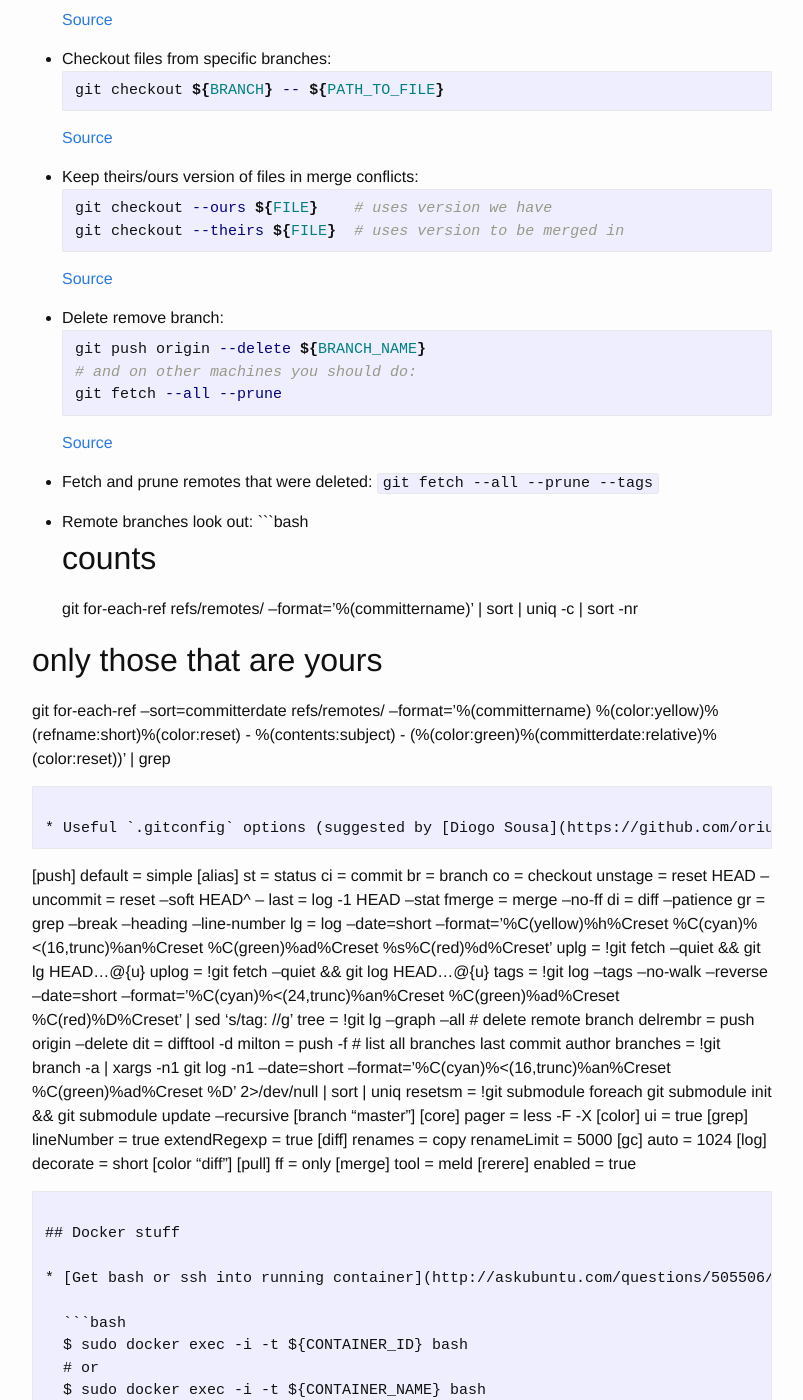
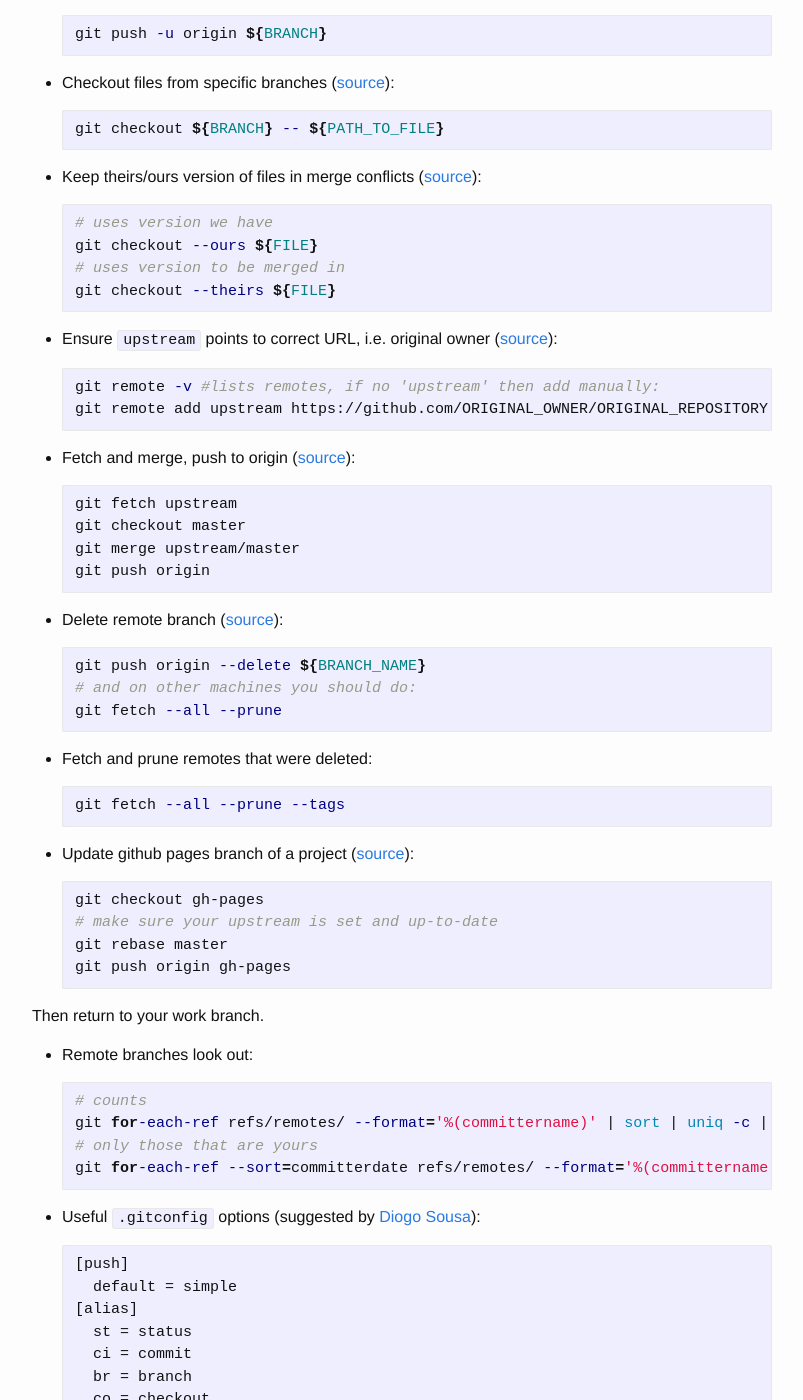
Before and after one commit to fmilitao/fmilitao.github.io, a Jekyll site: the page built from notes.md, in a window 1280 px wide and 1400 px high, scrolled down 1041 px. Shown: the whole window, without its empty margins (238-1041 px from the left). Built offline with Jekyll 4.4.1, drawn with Linux system fonts in a browser that asks for light colours; our own code applies the rules of GitHub Pages for plain Markdown files; some of the changed text lies outside the part shown.

Commit message:
Fix NOTES.md style

````diff
--- a/_includes/header.html
+++ b/_includes/header.html
@@ -1,5 +1,5 @@
 <header class="site-header">
   <div class="wrapper">
-    <h1 class="site-title" href="{{ site.baseurl }}/">{{ site.title }}</h1>
+    <h1 class="site-title" href="{{ site.baseurl }}/">{% if page.minititle %}{{ page.minititle }}{% else %}{{ site.title }}{% endif %}</h1>
   </div>
 </header>
--- a/notes.md
+++ b/notes.md
@@ -1,135 +1,179 @@
+---
+layout: default
+minititle: Notes
+---
 
-**CAUTION** This page is not formatted properly. These are just some random notes...
+1. [Git](#git)
+2. [Docker](#docker)
+3. [Generating HTML from Github flavored Markdown](#generating-html-from-github-flavored-markdown)
+4. [Bash](#bash)
+5. [AFS on MacOS](#afs-on-macos)
+6. [Other](#other)
 
-# Random Notes
 
-Stuff I need to write down before I forget how to use, or to not have to search for it again...
-
-## Git stuff
+# Git
 
 These generally work best if you have already set [your custom editor](http://stackoverflow.com/questions/2596805/how-do-i-make-git-use-the-editor-of-my-choice-for-commits).
 
-* Edit last commit message:
+* Edit last commit message ([source](http://stackoverflow.com/questions/179123/edit-an-incorrect-commit-message-in-git)):
 
   ```bash
   git commit --amend
   ```
-  [Source](http://stackoverflow.com/questions/179123/edit-an-incorrect-commit-message-in-git)
 
-* Edit last N commits or even squash them together:
+* Edit last N commits or even squash them together ([source](http://stackoverflow.com/questions/5189560/squash-my-last-x-commits-together-using-git)):
+
   ```bash
-  git rebase -i ${COMMIT_ID}    #for where COMMIT_ID is the parent of the last commit to edit.
-  git rebase -i HEAD~5    #for previous 5 commits.
+  # for where COMMIT_ID is the parent of the last commit to edit
+  git rebase -i ${COMMIT_ID}
+  # for previous 5 commits
+  git rebase -i HEAD~5
   ```
-  [Source](http://stackoverflow.com/questions/5189560/squash-my-last-x-commits-together-using-git)
 
   You can get the `${COMMIT_ID}` by looking at the `git log` (or `git log --graph` for easier way to see merges).
 
-* [Git stashing](https://git-scm.com/book/en/v1/Git-Tools-Stashing) to save changes, without committing, and checking other branches, etc.
+* [Git stashing](https://git-scm.com/book/en/v1/Git-Tools-Stashing) to save changes, without committing (and check other branches, etc.):
+
   ```bash
-  git stash     # to stash changes
-  ... #stuff you need to do on other branches, for instance
-  git stash pop # to apply last stashed change
+  # to stash changes
+  git stash
+  ... # stuff you need to do on other branches, for instance
+  # to apply last stashed change
+  git stash pop
   ```
 
-* Hard reset (i.e. **LOSING ALL LOCAL CHANGES** unless you stash them first) to fix diverged branch (specially if someone force pushed their changes...):
+* Hard reset (i.e. **LOSING ALL LOCAL CHANGES** unless you stash them first) to fix diverged branch. Specially useful if someone force pushed their changes. ([source](http://stackoverflow.com/questions/2452226/master-branch-and-origin-master-have-diverged-how-to-undiverge-branches), [source](http://stackoverflow.com/questions/4157189/git-pull-while-ignoring-local-changes)):
+
   ```bash
   git reset --hard ${BRANCH}
   # if necessary:
   git pull
   ```
-  [Source](http://stackoverflow.com/questions/2452226/master-branch-and-origin-master-have-diverged-how-to-undiverge-branches), [Source](http://stackoverflow.com/questions/4157189/git-pull-while-ignoring-local-changes).
 
-* Pushing local branches to origin while also setting upstream:
+* Pushing local branches to origin while also setting upstream ([source](http://stackoverflow.com/questions/6089294/why-do-i-need-to-do-set-upstream-all-the-time)):
+
   ```bash
   git push -u origin ${BRANCH}
   ```
-  [Source](http://stackoverflow.com/questions/6089294/why-do-i-need-to-do-set-upstream-all-the-time)
 
-* Checkout files from specific branches:
+* Checkout files from specific branches ([source](http://nicolasgallagher.com/git-checkout-specific-files-from-another-branch/)):
+
   ```bash
   git checkout ${BRANCH} -- ${PATH_TO_FILE}
   ```
-  [Source](http://nicolasgallagher.com/git-checkout-specific-files-from-another-branch/)
 
-* Keep theirs/ours version of files in merge conflicts:
+* Keep theirs/ours version of files in merge conflicts ([source](http://gitready.com/advanced/2009/02/25/keep-either-file-in-merge-conflicts.html)):
+
   ```bash
-  git checkout --ours ${FILE}    # uses version we have
-  git checkout --theirs ${FILE}  # uses version to be merged in
+  # uses version we have
+  git checkout --ours ${FILE}
+  # uses version to be merged in
+  git checkout --theirs ${FILE}
   ```
-  [Source](http://gitready.com/advanced/2009/02/25/keep-either-file-in-merge-conflicts.html)
 
-* Delete remove branch:
+* Ensure `upstream` points to correct URL, i.e. original owner ([source](https://help.github.com/articles/configuring-a-remote-for-a-fork/)):
+
+  ```bash
+  git remote -v #lists remotes, if no 'upstream' then add manually:
+  git remote add upstream https://github.com/ORIGINAL_OWNER/ORIGINAL_REPOSITORY.git
+  ```
+
+* Fetch and merge, push to origin ([source](https://help.github.com/articles/syncing-a-fork/)):
+
+  ```bash
+  git fetch upstream
+  git checkout master
+  git merge upstream/master
+  git push origin
+  ```
+
+* Delete remote branch ([source](http://stackoverflow.com/questions/2003505/how-to-delete-a-git-branch-both-locally-and-remotely)):
+
   ```bash
   git push origin --delete ${BRANCH_NAME}
   # and on other machines you should do:
   git fetch --all --prune
   ```
-  [Source](http://stackoverflow.com/questions/2003505/how-to-delete-a-git-branch-both-locally-and-remotely)
 
-* Fetch and prune remotes that were deleted: `git fetch --all --prune --tags`
+* Fetch and prune remotes that were deleted:
+
+  ```bash
+  git fetch --all --prune --tags
+  ```
+
+* Update github pages branch of a project ([source](http://lea.verou.me/2011/10/easily-keep-gh-pages-in-sync-with-master/)):
+
+  ```bash
+  git checkout gh-pages
+  # make sure your upstream is set and up-to-date
+  git rebase master
+  git push origin gh-pages
+  ```
+
+Then return to your work branch.
 
 * Remote branches look out:
-```bash
-# counts
-git for-each-ref refs/remotes/ --format='%(committername)' | sort | uniq -c | sort -nr
 
-# only those that are yours
-git for-each-ref --sort=committerdate refs/remotes/ --format='%(committername) %(color:yellow)%(refname:short)%(color:reset) - %(contents:subject) -  (%(color:green)%(committerdate:relative)%(color:reset))' | grep <your name>
-```
+  ```bash
+  # counts
+  git for-each-ref refs/remotes/ --format='%(committername)' | sort | uniq -c | sort -nr
+  # only those that are yours
+  git for-each-ref --sort=committerdate refs/remotes/ --format='%(committername) %(color:yellow)%(refname:short)%(color:reset) - %(contents:subject) -  (%(color:green)%(committerdate:relative)%(color:reset))' | grep <your name>
+  ```
 
 * Useful `.gitconfig` options (suggested by [Diogo Sousa](https://github.com/orium)):
-```
-[push]
-	default = simple
-[alias]
-	st = status
-	ci = commit
-	br = branch
-	co = checkout
-	unstage = reset HEAD --
-	uncommit = reset --soft HEAD^ --
-	last = log -1 HEAD --stat
-	fmerge = merge --no-ff
-	di = diff --patience
-	gr = grep --break --heading --line-number
-	lg = log --date=short --format='%C(yellow)%h%Creset %C(cyan)%<(16,trunc)%an%Creset %C(green)%ad%Creset %s%C(red)%d%Creset'
-	uplg = !git fetch --quiet && git lg HEAD...@{u}
-	uplog = !git fetch --quiet && git log HEAD...@{u}
-	tags = !git log --tags --no-walk --reverse --date=short --format='%C(cyan)%<(24,trunc)%an%Creset %C(green)%ad%Creset %C(red)%D%Creset' | sed 's/tag: //g'
-	tree = !git lg --graph --all
-  # delete remote branch
-	delrembr = push origin --delete
-	dit = difftool -d
-	milton = push -f
-  # list all branches last commit author
-	branches = !git branch -a | xargs -n1 git log -n1 --date=short --format='%C(cyan)%<(16,trunc)%an%Creset %C(green)%ad%Creset %D' 2>/dev/null | sort | uniq
-	resetsm = !git submodule foreach git submodule init && git submodule update --recursive
-[branch "master"]
-[core]
-	pager = less -F -X
-[color]
-	ui = true
-[grep]
-	lineNumber = true
-	extendRegexp = true
-[diff]
-	renames = copy
-	renameLimit = 5000
-[gc]
-	auto = 1024
-[log]
-	decorate = short
-[color "diff"]
-[pull]
-	ff = only
-[merge]
-	tool = meld
-[rerere]
-	enabled = true
-```
 
-## Docker stuff
+  ```
+  [push]
+    default = simple
+  [alias]
+    st = status
+    ci = commit
+    br = branch
+    co = checkout
+    unstage = reset HEAD --
+    uncommit = reset --soft HEAD^ --
+    last = log -1 HEAD --stat
+    fmerge = merge --no-ff
+    di = diff --patience
+    gr = grep --break --heading --line-number
+    lg = log --date=short --format='%C(yellow)%h%Creset %C(cyan)%<(16,trunc)%an%Creset %C(green)%ad%Creset %s%C(red)%d%Creset'
+    uplg = !git fetch --quiet && git lg HEAD...@{u}
+    uplog = !git fetch --quiet && git log HEAD...@{u}
+    tags = !git log --tags --no-walk --reverse --date=short --format='%C(cyan)%<(24,trunc)%an%Creset %C(green)%ad%Creset %C(red)%D%Creset' | sed 's/tag: //g'
+    tree = !git lg --graph --all
+    # delete remote branch
+    delrembr = push origin --delete
+    dit = difftool -d
+    milton = push -f
+    # list all branches last commit author
+    branches = !git branch -a | xargs -n1 git log -n1 --date=short --format='%C(cyan)%<(16,trunc)%an%Creset %C(green)%ad%Creset %D' 2>/dev/null | sort | uniq
+    resetsm = !git submodule foreach git submodule init && git submodule update --recursive
+  [branch "master"]
+  [core]
+    pager = less -F -X
+  [color]
+    ui = true
+  [grep]
+    lineNumber = true
+    extendRegexp = true
+  [diff]
+    renames = copy
+    renameLimit = 5000
+  [gc]
+    auto = 1024
+  [log]
+    decorate = short
+  [color "diff"]
+  [pull]
+    ff = only
+  [merge]
+    tool = meld
+  [rerere]
+    enabled = true
+  ```
+
+# Docker
 
 * [Get bash or ssh into running container](http://askubuntu.com/questions/505506/how-to-get-bash-or-ssh-into-a-running-container-in-background-mode):
 
@@ -141,118 +185,95 @@ git for-each-ref --sort=committerdate refs/remotes/ --format='%(committername) %
 
 * Name the container using the `--name ${CONTAINER_NAME}` flag when running (auto-gen names are usually cool, though).
 
-* Get a running container's ip address:
+* Get a running container's ip address ([source](http://stackoverflow.com/questions/17157721/getting-a-docker-containers-ip-address-from-the-host)):
+
   ```bash
   docker inspect --format '{{ .NetworkSettings.IPAddress }}' ${CONTAINER_ID}
   ```
-  [Source](http://stackoverflow.com/questions/17157721/getting-a-docker-containers-ip-address-from-the-host)
 
 * [Docker cheat sheet](https://github.com/wsargent/docker-cheat-sheet).
 
-## Generate this page
+# Generating HTML from Github flavored Markdown
 
-1. For listening to changes (launches local http server, auto-refreshes on MARKDOWN_FILE changes, opens browser):
+* For listening to changes (launches local http server, auto-refreshes on MARKDOWN_FILE changes, opens browser):
+
   ```bash
   grip --wide --title="Random Notes" --user-content -b ${MARKDOWN_FILE}
   ```
 
-2. For generating standalone html file:
+* For generating standalone html file:
+
   ```bash
   grip --wide --title="Random Notes" --user-content --export ${MARKDOWN_FILE}
   ```
 
-3. To clean up the ugly line on the bottom left:
+* To clean up the ugly line on the bottom left:
+
   ```bash
   sed -i .bak  's/.discussion-timeline::before{position:absolute;top:0;bottom:0;left:79px;z-index:-1;display:block;width:2px;content:"";background-color:#f3f3f3}/.discussion-timeline::before{position:absolute;top:0;bottom:0;left:79px;z-index:-1;display:block;width:2px;content:"";}/g' ${HTML_FILE}
   ```
 
 [Grip installation](https://github.com/joeyespo/grip).
 
-Also be warned that using grip without authentication (i.e. without a `--user ${GITHUB_USER_NAME}`) has a limit of about 60 requests per hour since grip will be using Github's API to generate the html. However, you can just provide the `${GITHUB_USER_NAME}` using that flag. Once you provide the corresponding github password, you will be allowed to generate up to 5000 requests per hour (https://developer.github.com/v3/#rate-limiting).
+Be warned that using grip without authentication (i.e. without a `--user ${GITHUB_USER_NAME}`) has a limit of about 60 requests per hour since grip will be using Github's API to generate the html. However, you can just provide the `${GITHUB_USER_NAME}` using the `user` flag. Once you provide the corresponding github password, you will be allowed to generate up to [5000 requests per hour](https://developer.github.com/v3/#rate-limiting).
 
-## Update local fork
+# Bash
 
-1. Ensure `upstream` points to correct URL (i.e. original owner):
+* [Bash string operators](http://sookocheff.com/post/bash/bash-string-operators/)
+
+* Disk usage:
+
   ```bash
-  git remote -v #lists remotes, if no 'upstream' then add manually:
-  git remote add upstream https://github.com/ORIGINAL_OWNER/ORIGINAL_REPOSITORY.git
+  # disk usage
+  du -h -d 1 *
   ```
-[Source](https://help.github.com/articles/configuring-a-remote-for-a-fork/)
 
-2. Fetch and merge, push to origin:
+* Capture groups in sed:
+
   ```bash
-  git fetch upstream
-  git checkout master
-  git merge upstream/master
-  git push origin
+  # use capture groups in sed
+  sed -e 's/.*"id":\([0-9]\{1,15\}\).*"type":"\([a-zA-Z]\{1,10\}\).*/\1 \2/g' ${FILE}
   ```
-[Source](https://help.github.com/articles/syncing-a-fork/)
 
-## Bash Tips
+* Show current time in terminal prompt by adding the line to `.bash_profile` (for mac terminals):
 
-```bash
-# disk usage
-du -h -d 1 *
-
-# use capture groups in sed
-sed -e 's/.*"id":\([0-9]\{1,15\}\).*"type":"\([a-zA-Z]\{1,10\}\).*/\1 \2/g' ${FILE}
-```
-
-## Show current time in terminal prompt
-
-Add line to `.bash_profile` (for mac terminals):
   ```bash
   export PS1="\t$ "
   ```
 
-## Latexmk alias
+* Latexmk alias ([source](http://jon.smajda.com/2008/03/08/latexmk/)). Add line to `.bash_profile`:
 
-Add line to `.bash_profile`:
-```bash
-alias latexmk-pdf='latexmk -pdf -pvc -silent'
-```
-The `-silent` option may not be sane since errors do not cause abort.
-And create `~/.latexmkrc ` on home dir (for use with [Skim](http://skim-app.sourceforge.net/)):
-```bash
-$pdf_previewer = "open -a /Applications/Skim.app"; $clean_ext = "paux lox pdfsync out";
-```
-Usage (will watch all files reference by `FILE.tex`):
-```bash
-latex-pdf FILE.tex
-```
-
-[Source](http://jon.smajda.com/2008/03/08/latexmk/)
-
-## `gh-pages` branch update
-
-Update github pages branch of a project:
   ```bash
-  git checkout gh-pages
-  # TODO: was the following due to not setting upstream?
-  git pull origin gh-pages #sometimes I need this...
-  git rebase master
-  git push origin gh-pages
-  ```
-Then return to work branch.
-
-[Source](http://lea.verou.me/2011/10/easily-keep-gh-pages-in-sync-with-master/)
-
-
-## AFS stuff (Mac OS X)
-
-1. Authentication:
-  ```bash
-  kinit <username>@CS.CMU.EDU
-  aklog cs.cmu.edu -k CS.CMU.EDU
+  alias latexmk-pdf='latexmk -pdf -pvc -silent'
   ```
 
-2. Should have `tokens`
-3. When done `unlog`
+  The `-silent` option may not be sane since errors do not cause abort.
+  And create `~/.latexmkrc ` on home dir (for use with [Skim](http://skim-app.sourceforge.net/)):
 
-[Source](http://www.cs.cmu.edu/~help/afs/afs_authentication.html)
+  ```bash
+  $pdf_previewer = "open -a /Applications/Skim.app"; $clean_ext = "paux lox pdfsync out";
+  ```
+  Usage (will watch all files reference by `FILE.tex`):
 
-### Other stuff
+  ```bash
+  latex-pdf FILE.tex
+  ```
 
-* [Bash string operators](http://sookocheff.com/post/bash/bash-string-operators/)
-* [On using markdown on github pages](http://stackoverflow.com/questions/15124547/can-i-use-markdown-file-in-github-page)
-* [Good JS parser?](http://esprima.org/)
+# AFS on MacOS
+
+Follow the steps ([source](http://www.cs.cmu.edu/~help/afs/afs_authentication.html)):
+
+  * Authentication:
+
+    ```bash
+    kinit <username>@CS.CMU.EDU
+    aklog cs.cmu.edu -k CS.CMU.EDU
+    ```
+
+    Should have `tokens`.
+
+  * When done `unlog`.
+
+# Other
+
+* [LiveJS](http://livejs.com/) to have pages auto-reload when web developing.
````
